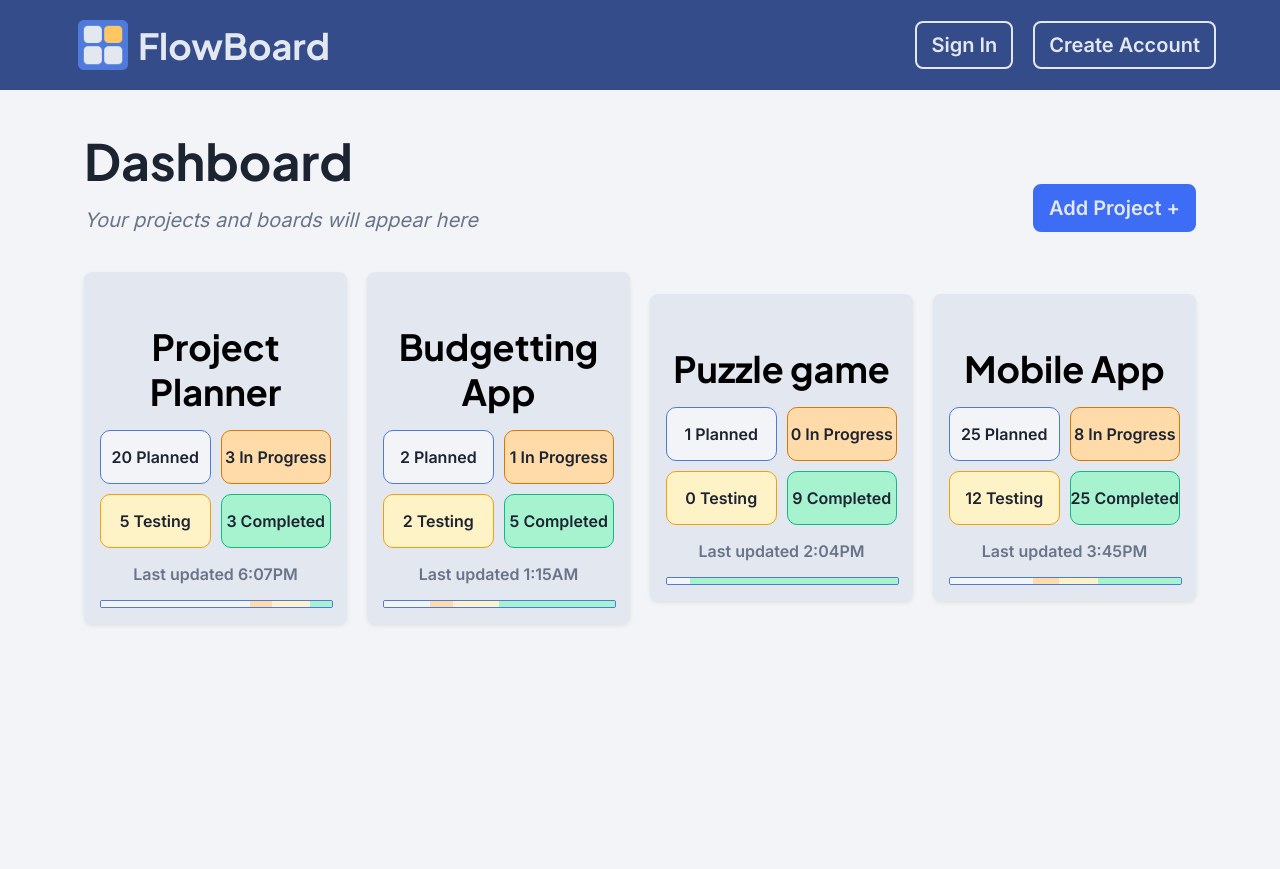
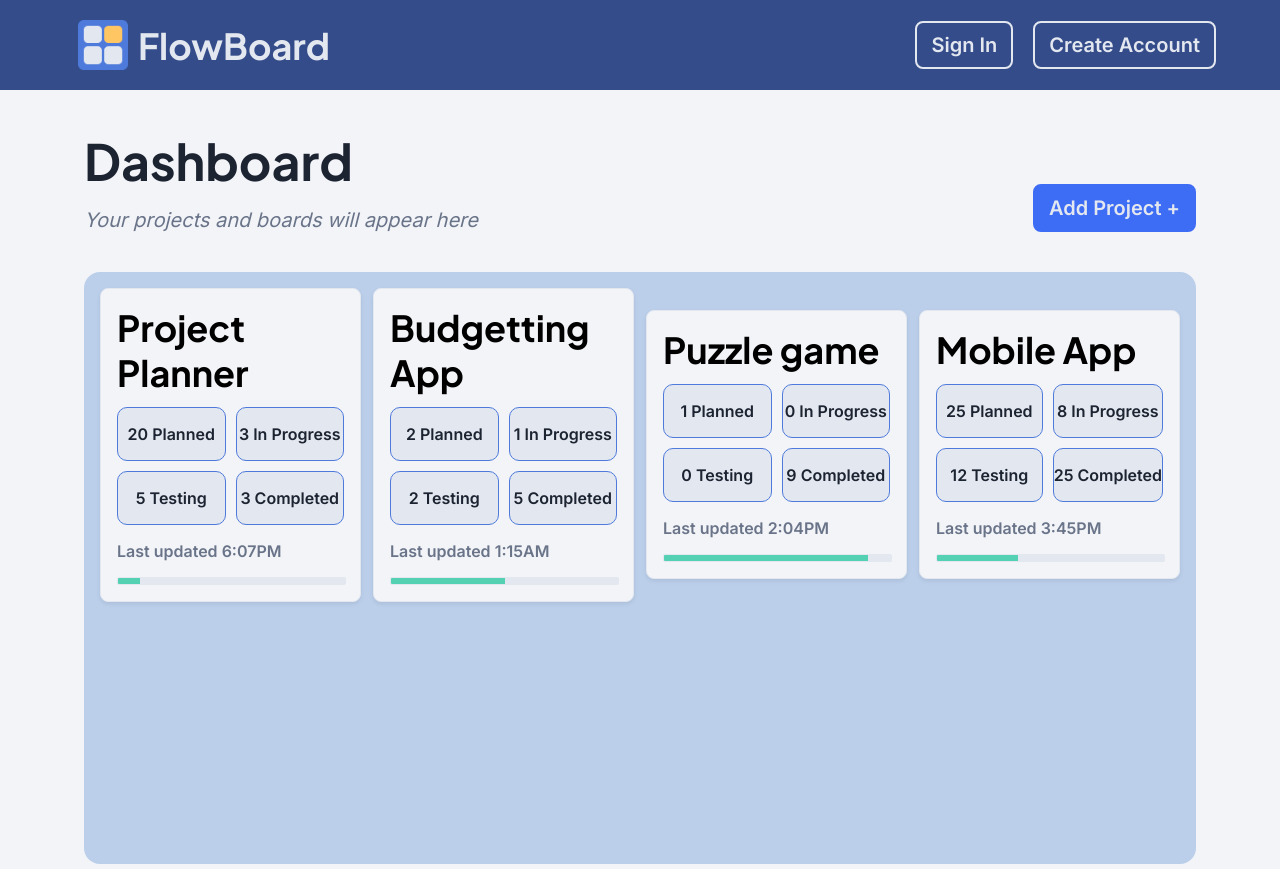
Before and after one commit to notEmmi/FlowBoard, a React (Vite) app in the folder frontend/: page /dashboard in a window 1280 px wide. Before the commit the page ends 800 px from the top, so only its background shows below. Built offline with nearby package versions, Linux system fonts and the light colour scheme; no server answers.

Commit message:
style: enhance scrollbar appearance and improve Dashboard layout with updated styles

```diff
--- a/frontend/src/App.css
+++ b/frontend/src/App.css
@@ -41,6 +41,11 @@ body {
   background-color: var(--bg-base);
   color: var(--text-primary);
   font-family: var(--font-body);
+}
+
+* {
+  scrollbar-width: thin;
+  scrollbar-color: var(--ui-sidebar) var(--bg-base);
 }
 
 h1, h2, h3 {
--- a/frontend/src/pages/Dashboard.css
+++ b/frontend/src/pages/Dashboard.css
@@ -29,22 +29,36 @@
 }
 
 .projects-board {
+  background-color: var(--bg-intermediate);
+  border-radius: 16px;
+  padding: 16px;
+	height: min(70vh, 720px);
   display: grid;
-  grid-template-columns: repeat(auto-fit, minmax(220px, 1fr));
-  gap: 20px;
+  grid-template-columns: repeat(auto-fit, minmax(240px, 1fr));
+  gap: 12px;
   margin-top: 20px;
+	overflow-x: hidden;
+	overflow-y: auto;
+	align-content: start;
 }
 
 .project-card {
-  background: var(--bg-surface);
+  background-color: var(--bg-base);
   padding: 16px;
   border-radius: 8px;
-  box-shadow: 0 1px 2px var(--brand-primary);
-	border: 1px solid var(--brand-primary);
+  box-shadow: 0 2px 4px rgba(0, 0, 0, 0.08);
+  border: 1px solid var(--bg-surface);
+  transition: transform 0.2s, box-shadow 0.2s;
+  text-align: left;
 }
 
 .project-card:hover {
-  background-color: var(--bg-intermediate);
+  transform: translateY(-2px);
+  box-shadow: 0 4px 8px rgba(0, 0, 0, 0.12);
+}
+
+.project-card h3 {
+  margin: 0 0 12px;
 }
 
 .card-tags {
@@ -55,6 +69,8 @@
 }
 
 .tag {
+	background-color: var(--bg-surface);
+	border: 1px solid var(--brand-primary);
   border-radius: 10px;
   text-align: center;
   white-space: nowrap;
@@ -65,37 +81,30 @@
 }
 
 .tag-tasks {
-  background-color: var(--bg-base);
   color: var(--text-primary);
-  border: 1px solid var(--brand-primary);
 }
 
 .tag-progress {
-  background-color: #FEDBA8;
   color: var(--text-primary);
-  border: 1px solid #D97706;
 }
 
 .tag-testing {
-  background-color: #FEF3C7;
   color: var(--text-primary);
-  border: 1px solid #F59E0B;
 }
 
 .tag-completed {
-  background-color: #A7F3D0;
-  border: 1px solid #10B981;
+  color: var(--text-primary);
 }
 
 .progress-bar {
   width: 100%;
   height: 6px;
-  background-color: var(--bg-intermediate);
+	background-color: var(--bg-surface);
   border-radius: 2px;
   overflow: hidden;
   margin-top: 12px;
   display: flex;
-  border: 1px solid var(--brand-primary);
+	border: 1px solid var(--bg-surface);
 }
 
 .progress-segment {
@@ -103,18 +112,6 @@
   transition: width 0.3s ease;
 }
 
-.segment-tasks {
-  background-color: var(--bg-base);
+.segment-completed {
+  background-color: var(--status-success);
 }
-
-.segment-progress {
-  background-color: #FEDBA8;
-}
-
-.segment-testing {
-  background-color: #FEF3C7;
-}
-
-.segment-completed {
-  background-color: #A7F3D0;
-}
--- a/frontend/src/pages/Dashboard.jsx
+++ b/frontend/src/pages/Dashboard.jsx
@@ -42,9 +42,6 @@ function AddProject({ isOpen, closeModal }) {
 function ProjectCard({ projectName, task_number, progress_number, testing_number, complete_number, update_time }) {
 	const navigate = useNavigate();
 	const totalTasks = task_number + progress_number + testing_number + complete_number;
-	const tasksPercent = totalTasks > 0 ? (task_number / totalTasks) * 100 : 0;
-	const progressPercent = totalTasks > 0 ? (progress_number / totalTasks) * 100 : 0;
-	const testingPercent = totalTasks > 0 ? (testing_number / totalTasks) * 100 : 0;
 	const completedPercent = totalTasks > 0 ? (complete_number / totalTasks) * 100 : 0;
 
 	return (
@@ -68,9 +65,6 @@ function ProjectCard({ projectName, task_number, progress_number, testing_number
 			</div>
 			<p className='caption'>Last updated {update_time}</p>
 			<div className='progress-bar'>
-				<div className='progress-segment segment-tasks' style={{ width: `${tasksPercent}%` }}></div>
-				<div className='progress-segment segment-progress' style={{ width: `${progressPercent}%` }}></div>
-				<div className='progress-segment segment-testing' style={{ width: `${testingPercent}%` }}></div>
 				<div className='progress-segment segment-completed' style={{ width: `${completedPercent}%` }}></div>
 			</div>
 		</button>
--- a/frontend/src/pages/Project.css
+++ b/frontend/src/pages/Project.css
@@ -49,7 +49,7 @@
 	overflow-y: auto;
 }
 
-.project-card {
+.project .project-card {
 	background-color: var(--bg-surface);
 	border-radius: 8px;
 	padding: 16px;
```
